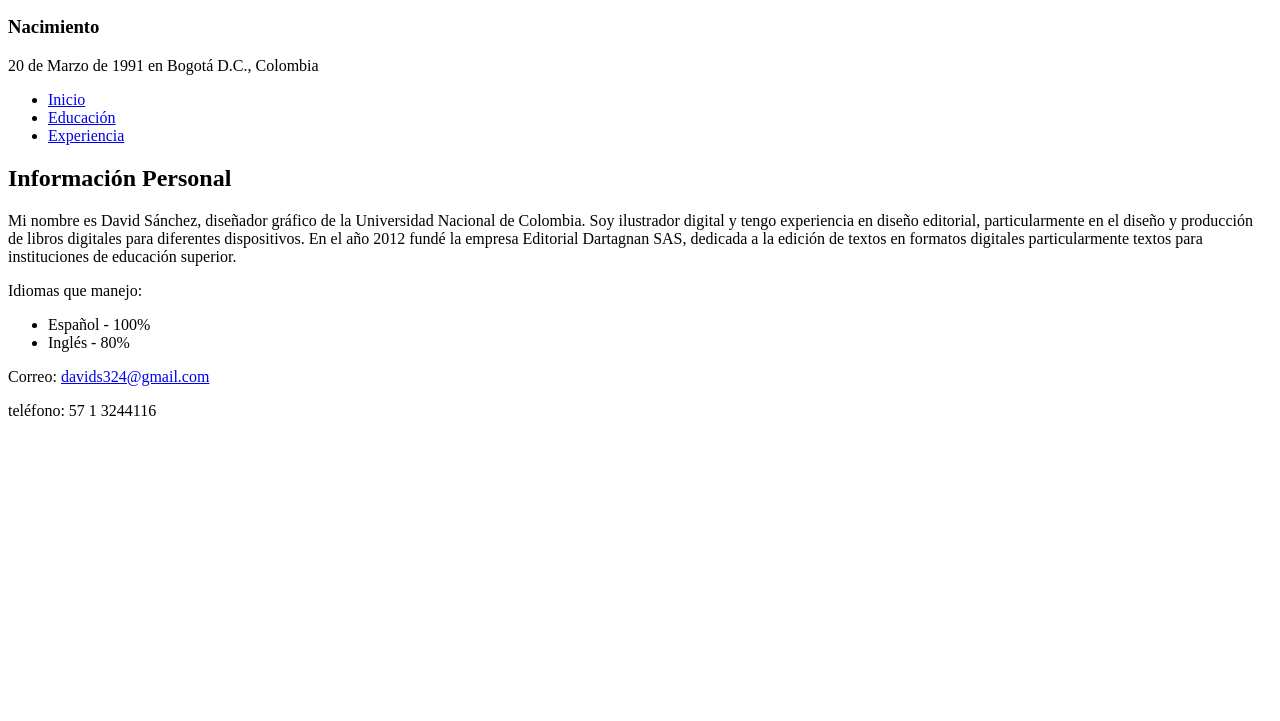
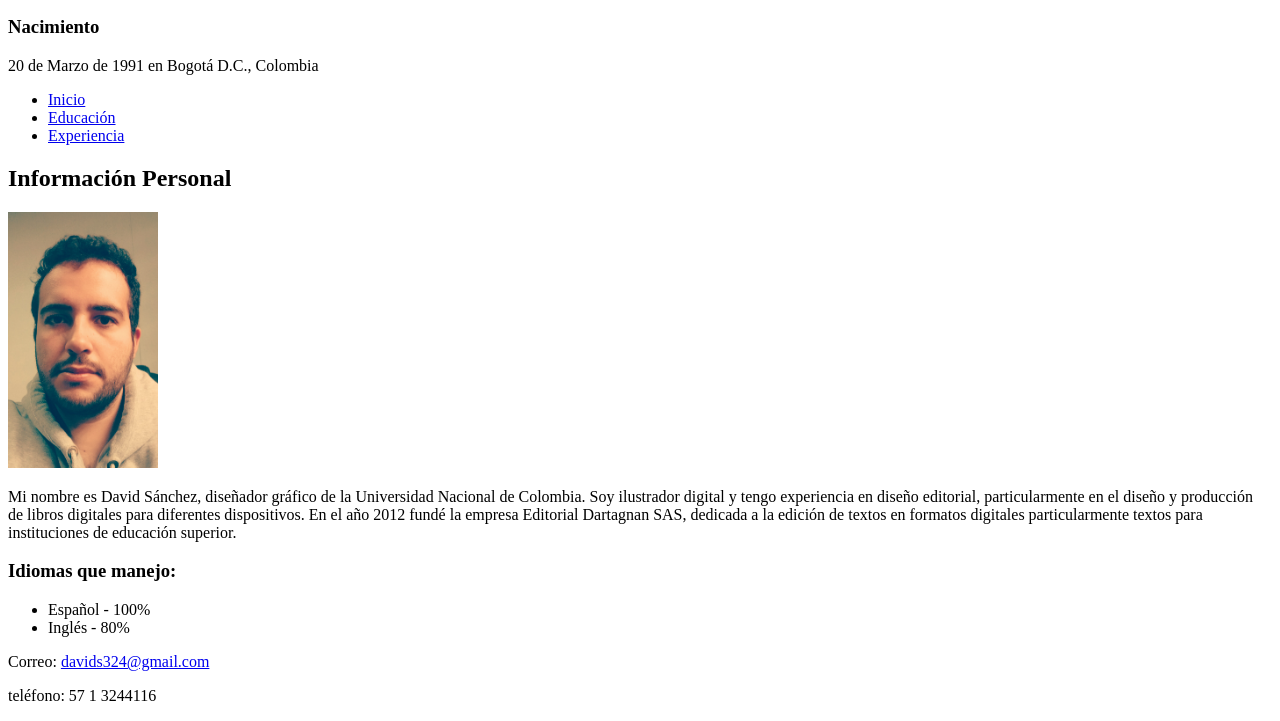
Before and after one commit to sanchezjurado/nextu, a plain HTML site: page index.html in a window 1280 px wide. Shown: the part 322-1043 px from the top of the page. Before the commit the page ends 800 px from the top, so only its background shows below. Drawn offline with Linux system fonts and the light colour scheme.

Commit message:
imagen
Imagen de David Sánchez en index.html

```diff
--- a/index.html
+++ b/index.html
@@ -32,8 +32,10 @@
 		<section>
 			<article title="Perfil">
 				<h2>Información Personal</h2>
+				<img src="img/fotodavid.jpg" alt="Fotografía David Sánchez" width="150px">
+
 				<p>Mi nombre es David Sánchez, diseñador gráfico de la Universidad Nacional de Colombia. Soy ilustrador digital  y tengo experiencia en diseño editorial, particularmente en el diseño y producción de libros digitales para diferentes dispositivos. En el año 2012 fundé la empresa Editorial Dartagnan SAS, dedicada a la edición de textos en formatos digitales particularmente textos para instituciones de educación superior.<br></p>
-				<p>Idiomas que manejo:</p>
+				<h3>Idiomas que manejo:</h3>
 				<ul>
 					<li>Español - 100%</li>
 					<li>Inglés - 80%</li>
```
Also changed, not shown: github_url.txt (added), img/fotodavid.jpg (added).
